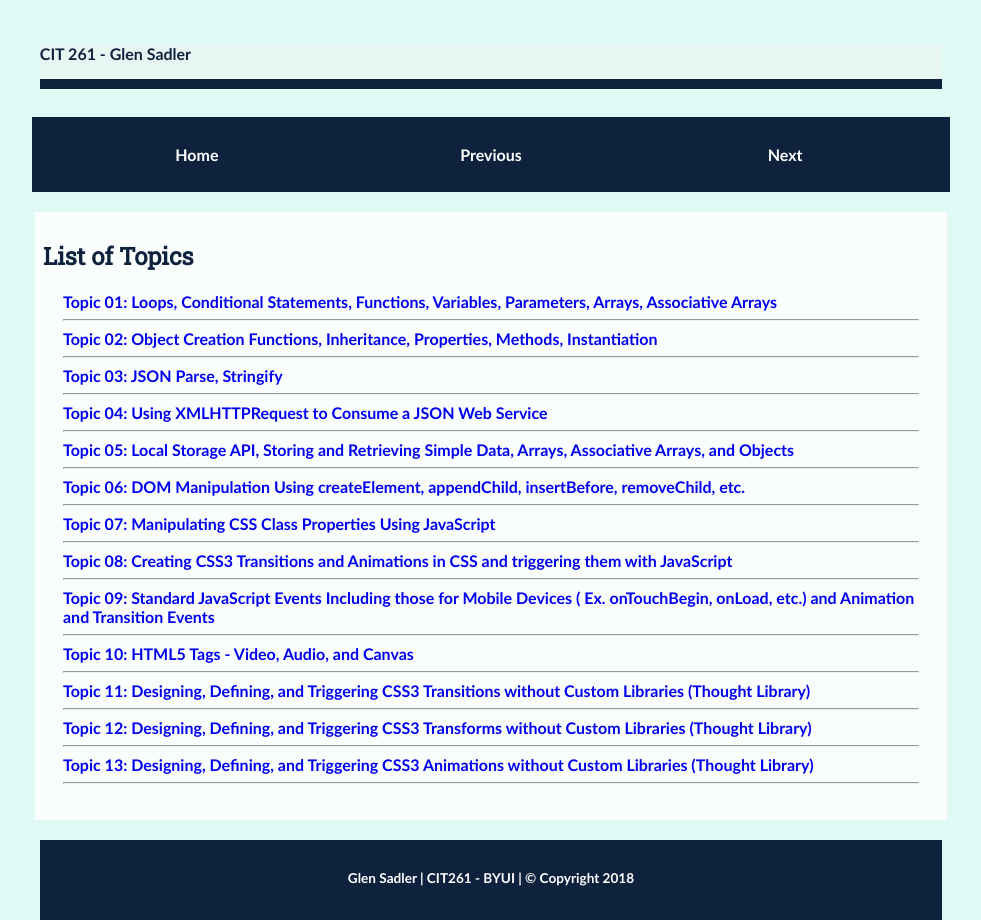
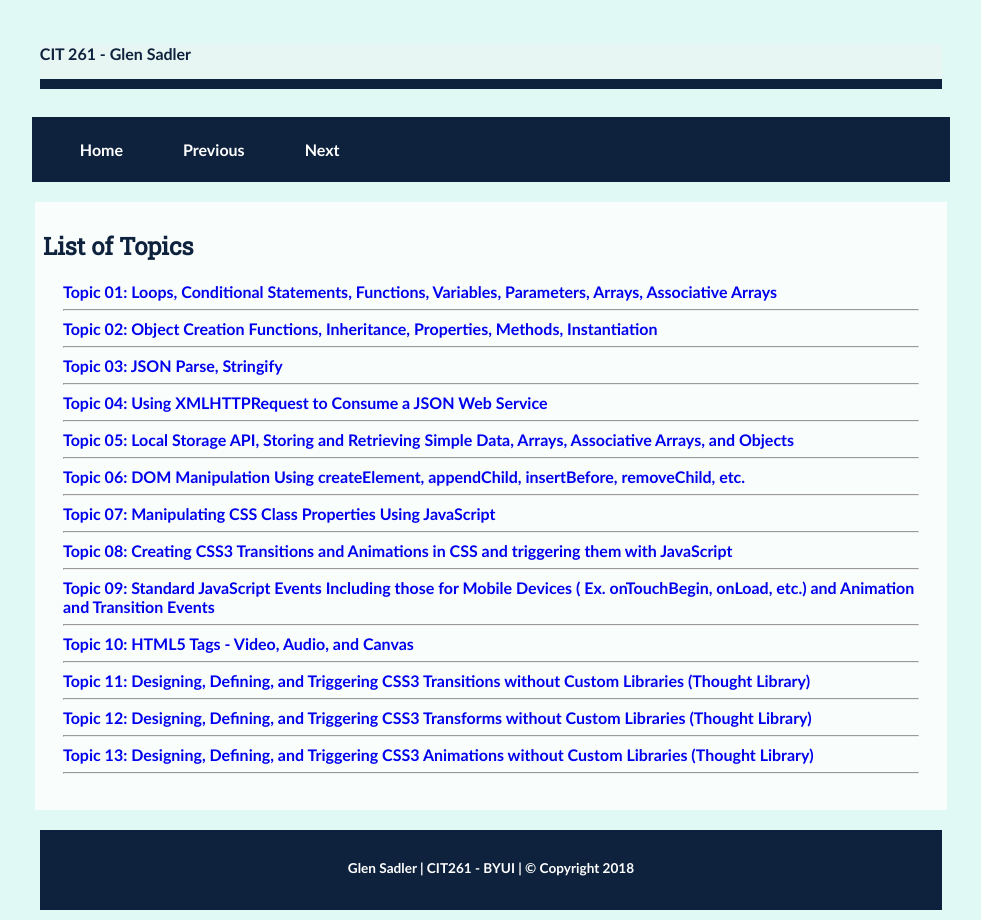
Before and after one commit to Sadler-Glen/cit261-project, a website: page public_html/index.html in a window 1280 px wide. Shown: the whole page, without its empty margins (149-1130 px from the left). Drawn offline with Linux system fonts and the light colour scheme.

Commit message:
Modified stylesheet - padding in nav bar.

```diff
--- a/public_html/style/style.css
+++ b/public_html/style/style.css
@@ -225,7 +225,7 @@ nav a{
     text-align: center;
     color: #fff;
     display: block;
-    padding: 10px;
+    padding: 5px 30px 5px 30px;
 }
 
 nav a:hover {
@@ -240,7 +240,7 @@ nav a:hover {
     }
 
     nav li{
-        flex: 1 0 0;
+        /*flex: 1 0 0;*/
     }
 }
 
```
